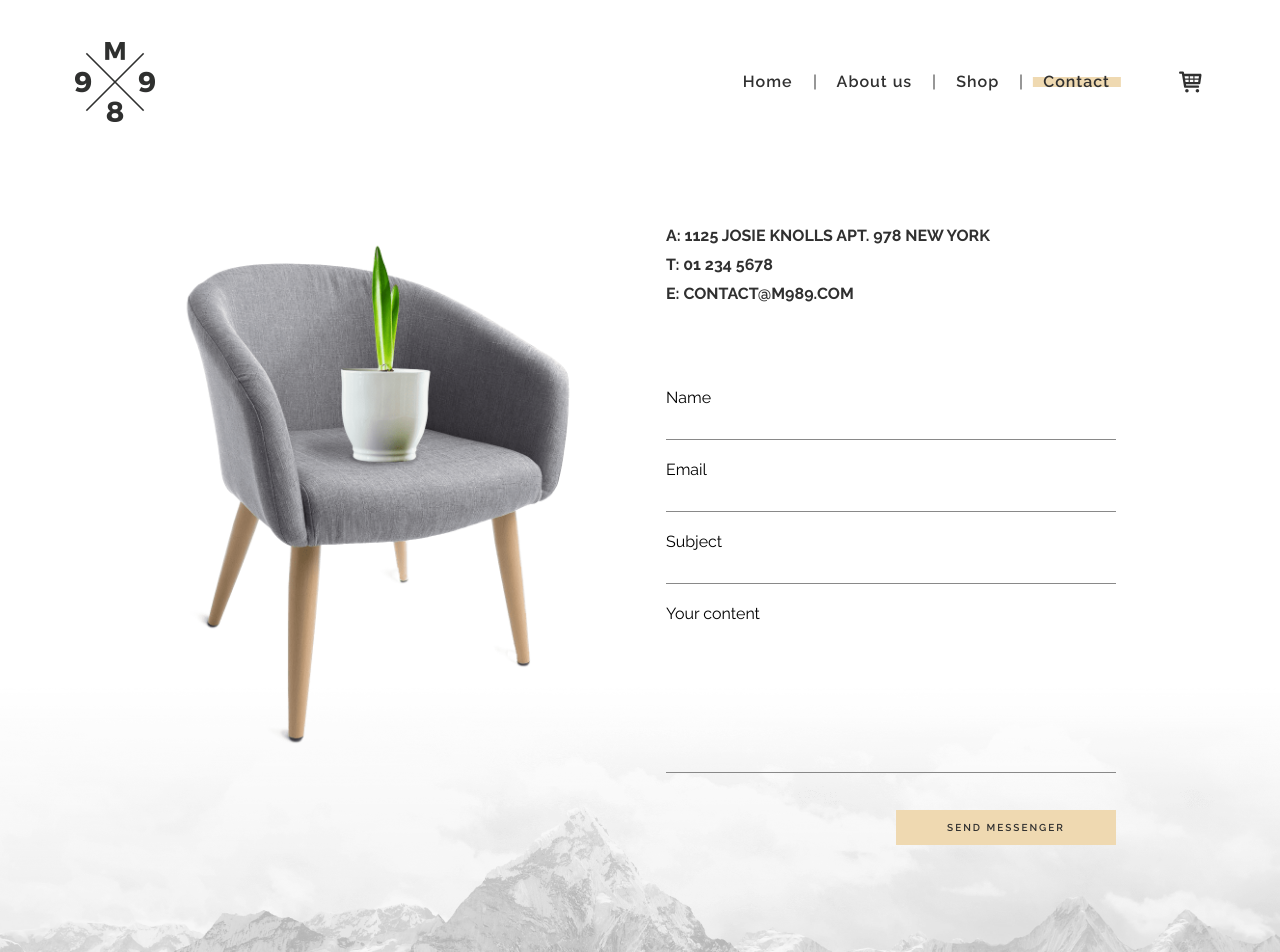
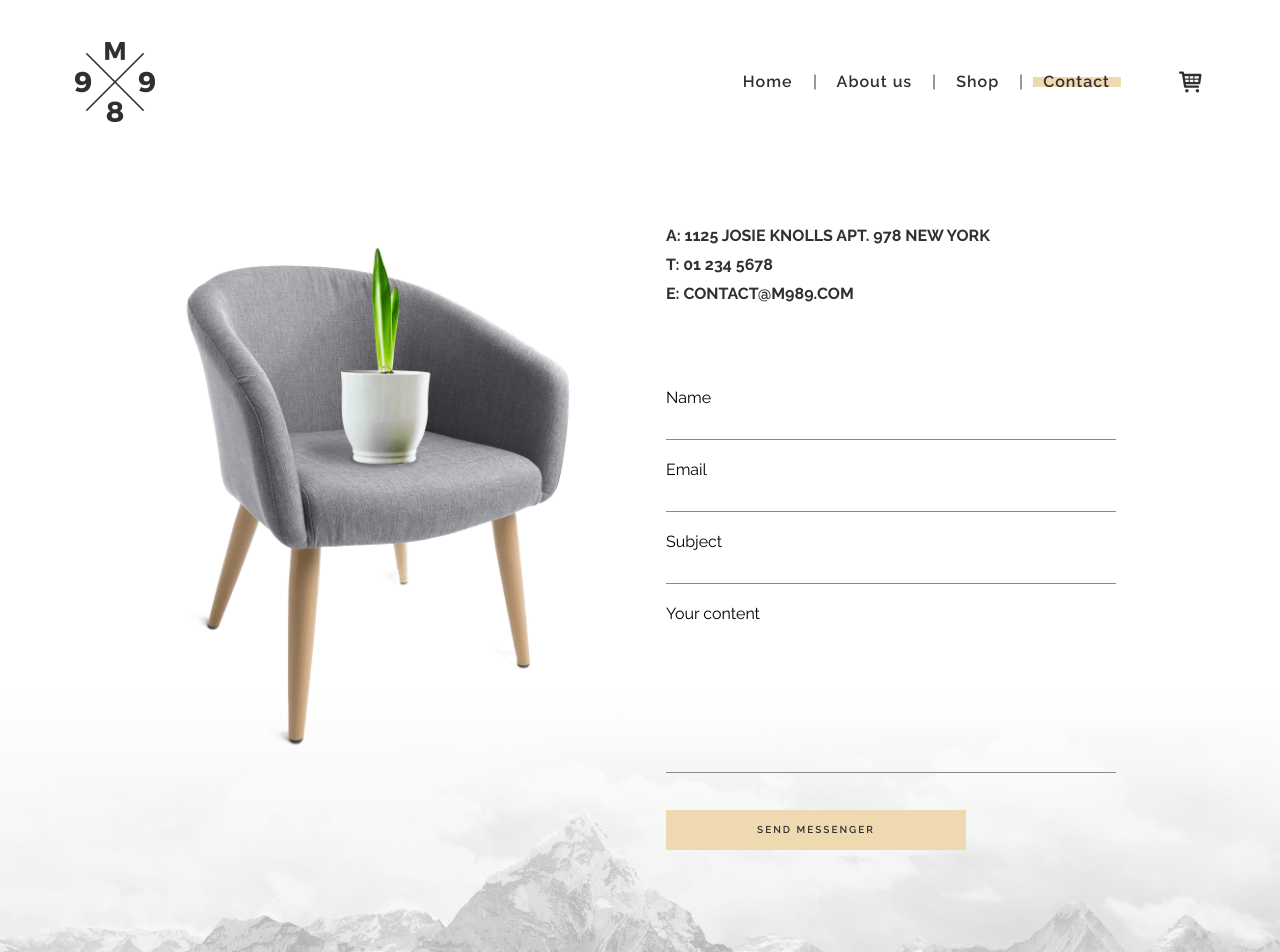
Before and after one commit to avaTzeng/Modern-furniture-project, a Vue app: page /contact in a window 1280 px wide. Shown: the top 952 px of the page. Built offline with nearby package versions, Linux system fonts and the light colour scheme; a web font is replaced by a local one.

Commit message:
修正 Contact 頁面排版

```diff
--- a/src/views/Contact.vue
+++ b/src/views/Contact.vue
@@ -73,8 +73,8 @@
                 }
 
                 input[type=submit] {
-                    @include size(22rem, 3.5rem);
-                    float: right;
+                    @include size(30rem, 4rem);
+                    float: left;
                     margin-top: 3.7rem;
                     line-height: 1;
                     text-transform: uppercase;
```
